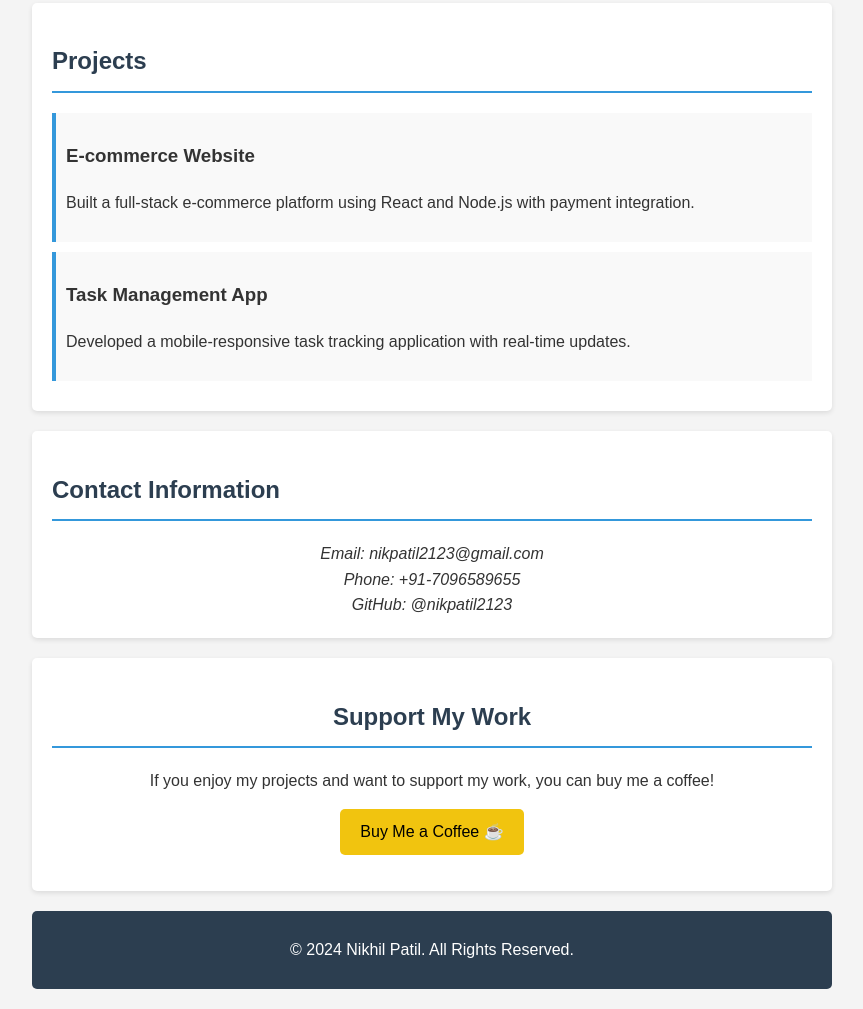
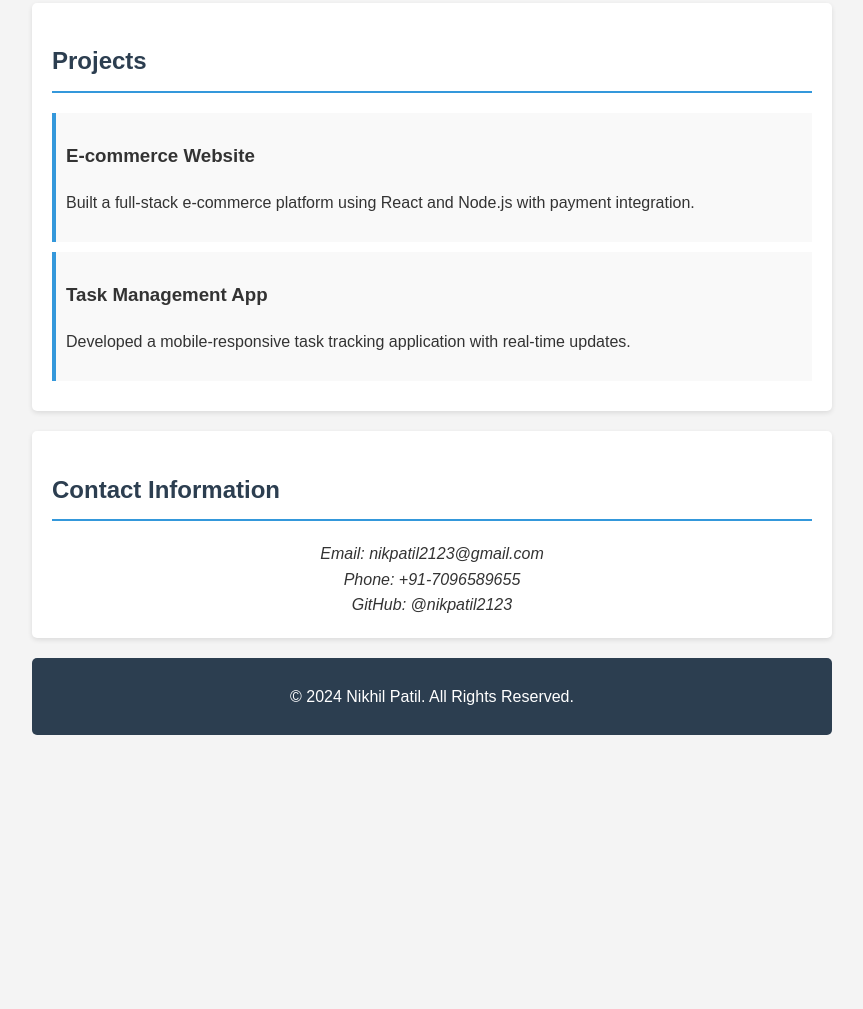
Before and after one commit to nikpatil2123/Portfolio, a plain HTML site: page index.html in a window 1280 px wide. Shown: the part 735-1744 px from the top of the page, without its empty margins (208-1071 px from the left). After the commit the page ends 1490 px from the top, so only its background shows below. Drawn offline with Linux system fonts and the light colour scheme.

Commit message:
Update index.html

```diff
--- a/index.html
+++ b/index.html
@@ -58,15 +58,6 @@
 
         </section>
     </main>
-    <section id="support">
-        <h2>Support My Work</h2>
-        <p>If you enjoy my projects and want to support my work, you can buy me a coffee!</p>
-        <p>
-            <a href="https://www.buymeacoffee.com/NikhilPatil" target="_blank">
-                Buy Me a Coffee ☕
-            </a>
-        </p>
-    </section>
 
     <footer>
         <p>© 2024 Nikhil Patil. All Rights Reserved.</p>
```
